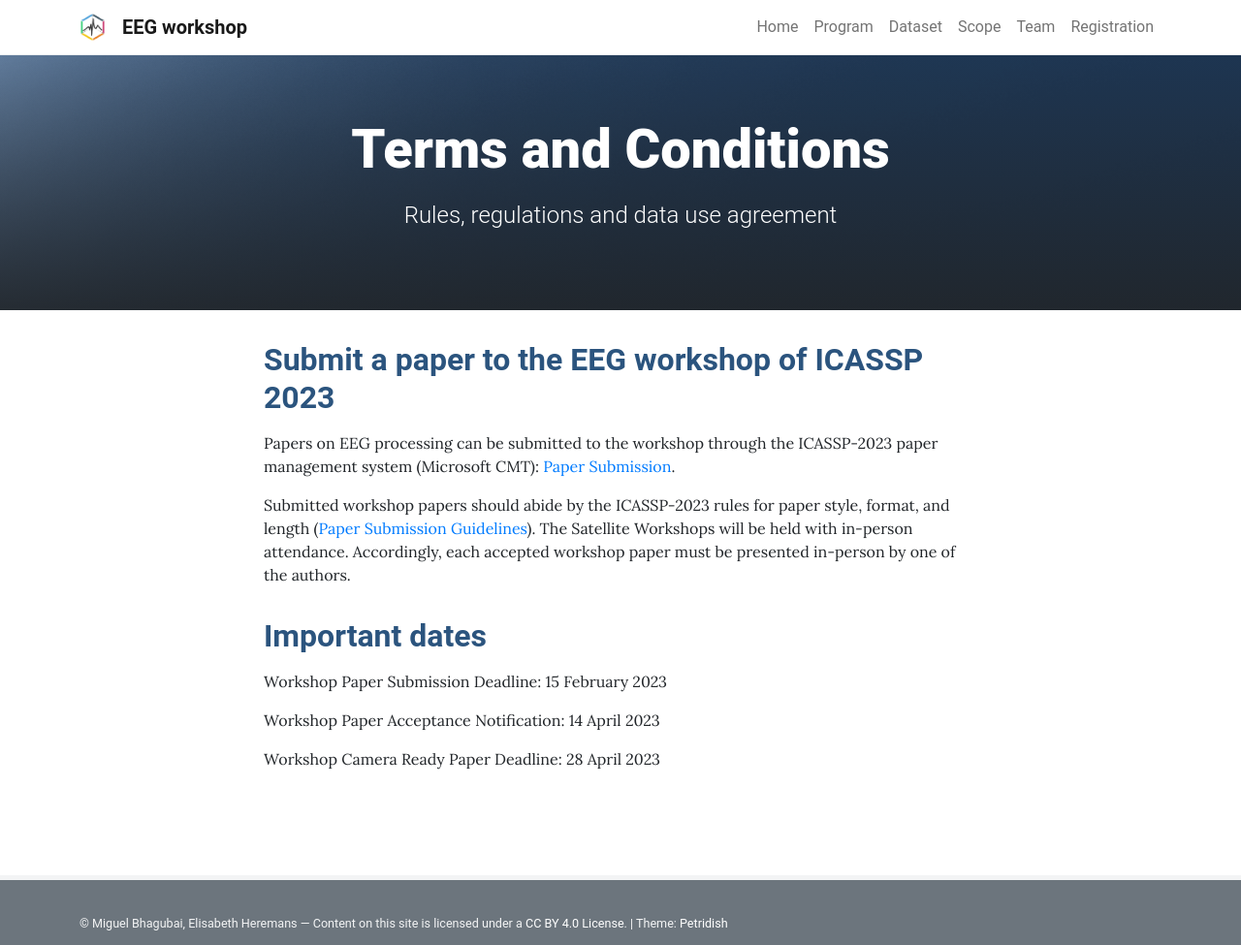
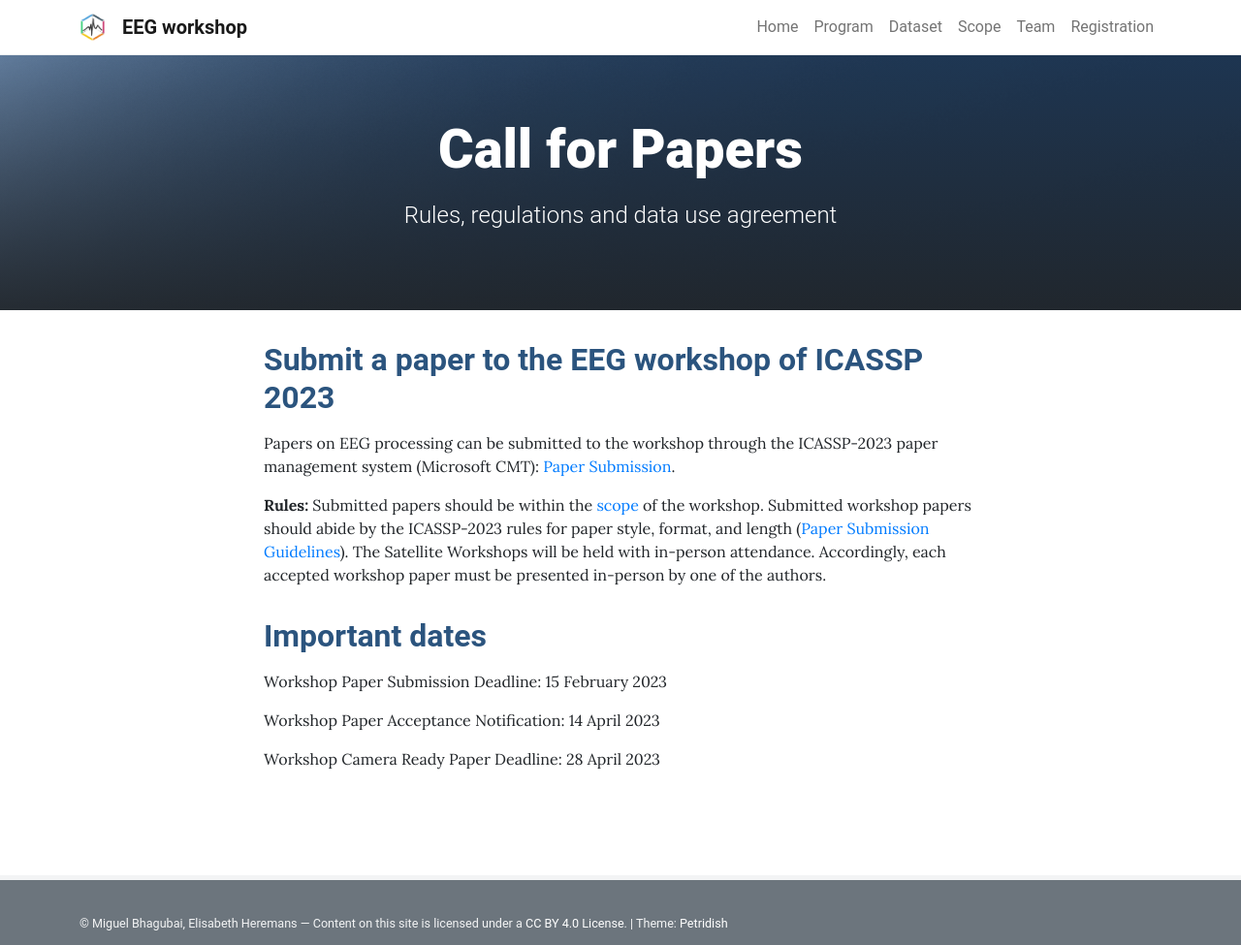
Before and after one commit to biomedepi/eegworkshop, a Jekyll site: the page built from pages/calls.md, in a window 1280 px wide. Shown: the whole page at 97% size. Built offline with Jekyll 4.4.1, drawn with Linux system fonts in a browser that asks for light colours.

Commit message:
Update calls.md

```diff
--- a/pages/calls.md
+++ b/pages/calls.md
@@ -1,15 +1,16 @@
 ---
-title: Terms and Conditions
+title: Call for Papers
 description: Rules, regulations and data use agreement
 background: /assets/theme/images/bckg.png
-permalink: /termsandconditions/
+permalink: /call/
 ---
 
 ## **<span style="color:#2B547E">Submit a paper to the EEG workshop of ICASSP 2023</span>**
 
 Papers on EEG processing can be submitted to the workshop through the ICASSP-2023 paper management system (Microsoft CMT): [Paper Submission](https://2023.ieeeicassp.org/paper-submission/).
 
-Submitted workshop papers should abide by the ICASSP-2023 rules for paper style, format, and length ([Paper Submission Guidelines](https://2023.ieeeicassp.org/paper-submission-guidelines/)). The Satellite Workshops will be held with in-person attendance. Accordingly, each accepted workshop paper must be presented in-person by one of the authors.
+**Rules:**
+Submitted papers should be within the [scope]({{ '/scope/' | relative_url }}) of the workshop. Submitted workshop papers should abide by the ICASSP-2023 rules for paper style, format, and length ([Paper Submission Guidelines](https://2023.ieeeicassp.org/paper-submission-guidelines/)). The Satellite Workshops will be held with in-person attendance. Accordingly, each accepted workshop paper must be presented in-person by one of the authors.
 
 ## **<span style="color:#2B547E">Important dates</span>**
 
```
